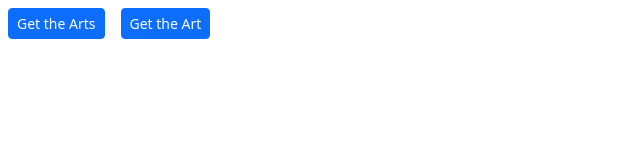
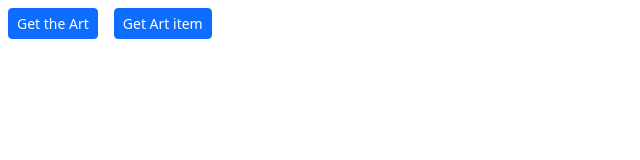
Before and after one commit to aljanjic/dailyartapp, an Angular app: page / in a window 1280 px wide. Shown: the top 160 px of the page, without its empty margins (0-640 px from the left). Built offline with nearby package versions, Linux system fonts and the light colour scheme.

Commit message:
Renaming methods

```diff
--- a/src/app/app.component.html
+++ b/src/app/app.component.html
@@ -1,7 +1,7 @@
-
-<button class="btn btn-primary btn-sm m-2" (click)="onGetArts()"> Get the Arts </button>
 
 <button class="btn btn-primary btn-sm m-2" (click)="onGetArt()"> Get the Art </button>
 
+<button class="btn btn-primary btn-sm m-2" (click)="onGetArtItem()"> Get Art item </button>
+
 
 <router-outlet></router-outlet>
--- a/src/app/app.component.ts
+++ b/src/app/app.component.ts
@@ -15,12 +15,12 @@ export class AppComponent {
 
   constructor(private artService: ArtService){}
 
-  onGetArts():void{
+  onGetArt():void{
     this.artService.getArts().subscribe({
       next: (response) => {
         this.art = response;
         console.log(response)
-        console.log(this.art.data);
+        // console.log(this.art.data);
       },
       error: (error) =>  console.log(error),
       complete: ()=> console.log('Done geting Arts')
@@ -29,12 +29,12 @@ export class AppComponent {
 
   }
 
-  onGetArt():void{
+  onGetArtItem():void{
     this.artService.getArt().subscribe({
       next: (response) => {
         this.art = response;
         console.log(response)
-        console.log(this.art.data);
+        // console.log(this.art.data);
       },
       error: (error) =>  console.log(error),
       complete: ()=> console.log('Done geting Art')
```
